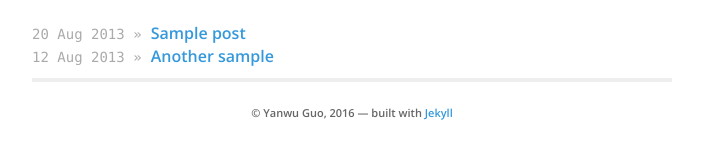
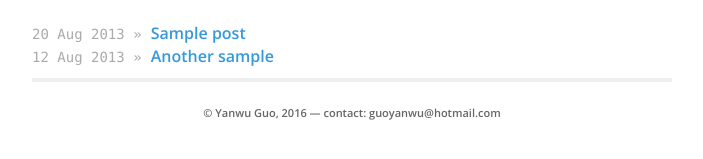
Before and after one commit to yanwuguo/yanwuguo.github.io, a Jekyll site: the page built from _posts/2014-04-30-hank-quinlan-site-launched.md, in a window 1280 px wide. Shown: the part 261-420 px from the top of the page, without its empty margins (178-881 px from the left). Built offline with Jekyll 4.4.1, drawn with Linux system fonts in a browser that asks for light colours; nearby versions of some CDN libraries.

Commit message:
Update footer.html

```diff
--- a/_includes/footer.html
+++ b/_includes/footer.html
@@ -6,6 +6,6 @@
   {% endif %}
 
   <p>
-    © {{ site.data.theme.name }}, 2016 &mdash; built with <a href="http://jekyllrb.com/">Jekyll</a>
+    © {{ site.data.theme.name }}, 2016 &mdash; contact: guoyanwu@hotmail.com
   </p>
 </div>
```
